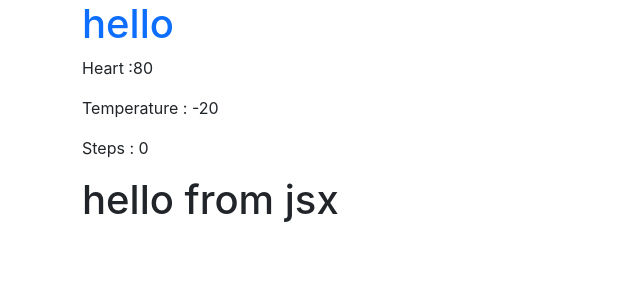
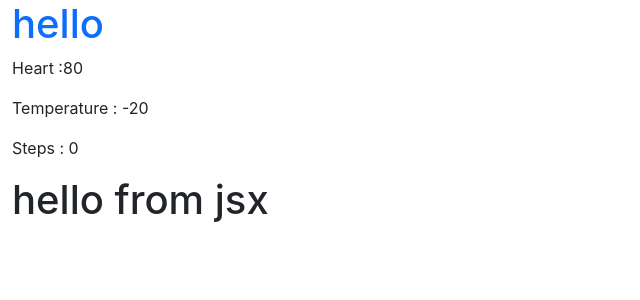
Before and after one commit to sauravBarua/digitous-react, a React (Create React App) app in the folder elsy/: page / in a window 1280 px wide. Shown: the top 300 px of the page, without its empty margins (0-640 px from the left). Built offline with nearby package versions, Linux system fonts and the light colour scheme.

Commit message:
working on it

```diff
--- a/elsy/src/App.js
+++ b/elsy/src/App.js
@@ -1,5 +1,5 @@
 import React from "react";
-import Steps from "./components/steps";
+import Steps from "./components/Steps";
 
 class App extends React.Component {
 	constantes ={
@@ -13,14 +13,17 @@ class App extends React.Component {
 
   render() {
     return (
-			<div className="container">
+			<div className="container-fluid">
         <h1 className="text-primary">hello</h1>
         <div className="row">
           <p>Heart :{this.constantes.heartMin} </p>
           <p>Temperature : {this.constantes.tempMin} </p>
           <p>Steps : {this.constantes.stepsMin} </p>
+        </div>
+        <div className="row">
           <Steps/>
         </div>
+
 			</div>
 		)
   };
--- a/elsy/src/components/steps.jsx
+++ b/elsy/src/components/Steps.jsx
@@ -5,7 +5,10 @@ export class Steps extends React.Component {
     return (
       <div className="box, col-sm-3 col-6">
           <h1>hello from jsx</h1>
-          <i className="directions_walk"></i>
+          <div className="material-icons" style={{fontSize:100,color:"black"}}>
+            {this.props.icons}
+          </div>
+
       </div>
     );
   }
```
Also changed, not shown: elsy/src/styles/global.css (added), 1 other file (tests, documents, lock files or other folders).
